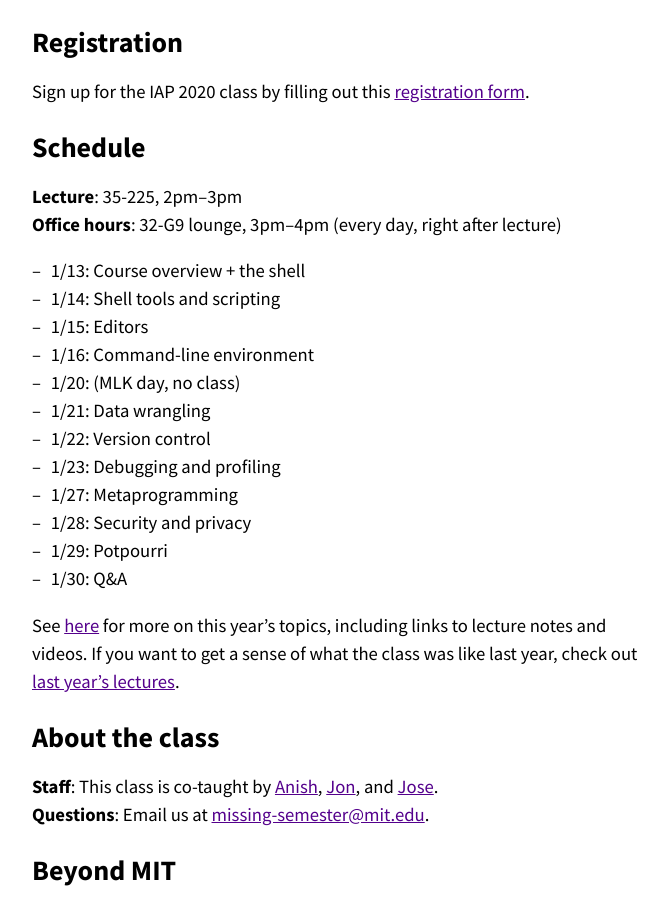
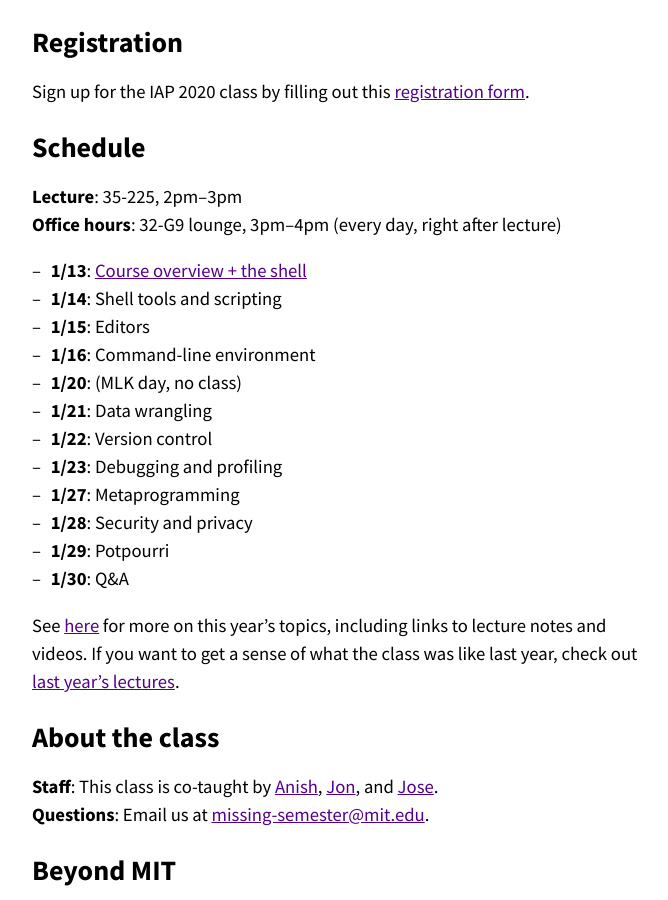
Before and after one commit to missing-semester-cn/missing-semester-cn.github.io, a Jekyll site: the page built from index.md, in a window 1280 px wide and 900 px high, scrolled down 563 px. Shown: the whole window, without its empty margins (300-968 px from the left). Built offline with Jekyll 4.4.1, drawn with Linux system fonts in a browser that asks for light colours.

Commit message:
Link to lecture notes from home page schedule

```diff
--- a/index.md
+++ b/index.md
@@ -29,7 +29,13 @@ Sign up for the IAP 2020 class by filling out this [registration form](https://f
 
 <ul>
 {% for lecture in site.data.lectures %}
-    <li>{{ lecture.date }}: {{ lecture.name }}</li>
+  <li>
+  {% if lecture.url %}
+    <strong>{{ lecture.date }}</strong>: <a href="{{ lecture.url }}">{{ lecture.name }}</a>
+  {% else %}
+    <strong>{{ lecture.date }}</strong>: {{ lecture.name }}
+  {% endif %}
+  </li>
 {% endfor %}
 </ul>
 
```
